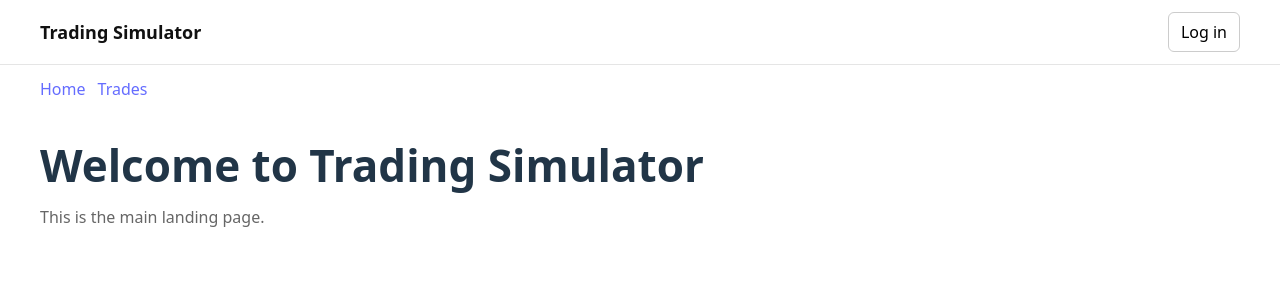
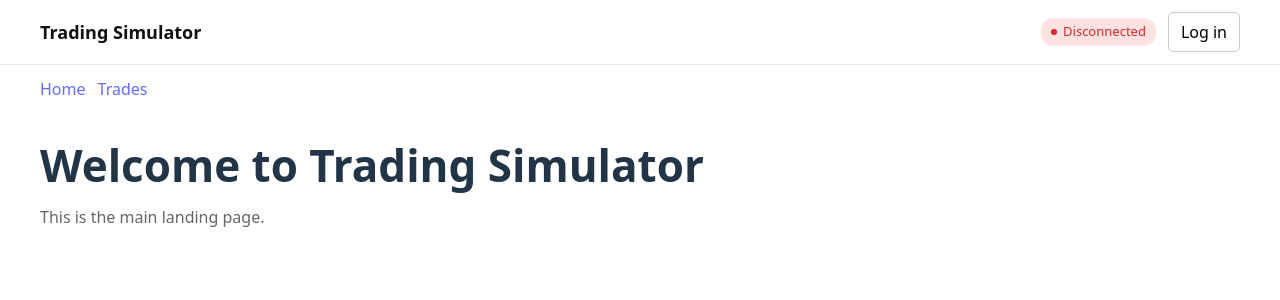
Before and after one commit to devinjae/simulator, a React app in the folder frontend/: page / in a window 1280 px wide. Shown: the top 300 px of the page. Built offline with nearby package versions, Linux system fonts and the light colour scheme; no server answers; the HTML template or start-up script is replaced by a standard one.

Commit message:
use ws hook

```diff
--- a/frontend/src/components/Header.tsx
+++ b/frontend/src/components/Header.tsx
@@ -1,10 +1,23 @@
 import { Link, useNavigate } from 'react-router-dom'
 import { useMemo } from 'react'
+import { useWebSocket } from '../hooks/useWebSocket'
+import LatencyPill from './LatencyPill'
 
 function Header() {
   const navigate = useNavigate()
 
   const isLoggedIn = useMemo(() => false, [])
+
+  const { latencyMs, isConnected, isReconnecting } = useWebSocket({
+    url: 'ws://localhost:8000/ws/market',
+    onMessage: () => {
+      // Handle market data updates if needed
+    },
+    pingInterval: 5000, // Ping every 5 seconds
+    maxRetries: 10,
+    initialBackoff: 500,
+    maxBackoff: 10000,
+  })
 
   return (
     <header style={{ width: '100%', borderBottom: '1px solid #e5e5e5', position: 'sticky', top: 0, background: '#fff', zIndex: 10 }}>
@@ -13,6 +26,11 @@ function Header() {
           Trading Simulator
         </Link>
         <div style={{ display: 'flex', alignItems: 'center', gap: 12 }}>
+          <LatencyPill
+            latencyMs={latencyMs}
+            isConnected={isConnected}
+            isReconnecting={isReconnecting}
+          />
           {isLoggedIn ? (
             <Link to="/profile" style={{ display: 'inline-flex', alignItems: 'center', gap: 8, textDecoration: 'none', color: '#111' }}>
               <div style={{ width: 28, height: 28, borderRadius: '50%', background: '#ddd' }} />
--- /dev/null
+++ b/frontend/src/components/LatencyPill.tsx
@@ -0,0 +1,61 @@
+interface LatencyPillProps {
+  latencyMs: number | null
+  isConnected: boolean
+  isReconnecting: boolean
+}
+
+function LatencyPill({ latencyMs, isConnected, isReconnecting }: LatencyPillProps) {
+  const getStatus = () => {
+    if (isReconnecting) {
+      return { text: 'Reconnecting...', color: '#f59e0b', bgColor: '#fef3c7' }
+    }
+    if (!isConnected) {
+      return { text: 'Disconnected', color: '#dc2626', bgColor: '#fee2e2' }
+    }
+    if (latencyMs === null) {
+      return { text: 'Connecting...', color: '#6b7280', bgColor: '#f3f4f6' }
+    }
+    if (latencyMs > 500) {
+      return { text: `${latencyMs}ms (degraded)`, color: '#f59e0b', bgColor: '#fef3c7' }
+    }
+    return { text: `${latencyMs}ms`, color: '#10b981', bgColor: '#d1fae5' }
+  }
+
+  const status = getStatus()
+
+  return (
+    <div
+      style={{
+        display: 'inline-flex',
+        alignItems: 'center',
+        gap: 6,
+        padding: '4px 10px',
+        borderRadius: 12,
+        fontSize: 13,
+        fontWeight: 500,
+        color: status.color,
+        backgroundColor: status.bgColor,
+        transition: 'all 0.2s ease',
+      }}
+    >
+      <div
+        style={{
+          width: 6,
+          height: 6,
+          borderRadius: '50%',
+          backgroundColor: status.color,
+          animation: isConnected && !isReconnecting ? 'pulse 2s ease-in-out infinite' : 'none',
+        }}
+      />
+      <span>{status.text}</span>
+      <style>{`
+        @keyframes pulse {
+          0%, 100% { opacity: 1; }
+          50% { opacity: 0.5; }
+        }
+      `}</style>
+    </div>
+  )
+}
+
+export default LatencyPill
--- /dev/null
+++ b/frontend/src/hooks/useWebSocket.ts
@@ -0,0 +1,187 @@
+import { useEffect, useRef, useState, useCallback } from 'react'
+
+interface UseWebSocketOptions {
+  url: string
+  onMessage?: (data: any) => void
+  onError?: (error: Event) => void
+  pingInterval?: number // ms between pings
+  maxRetries?: number
+  initialBackoff?: number // ms
+  maxBackoff?: number // ms
+}
+
+interface WebSocketState {
+  isConnected: boolean
+  latencyMs: number | null
+  lastPongAt: number | null
+  retryCount: number
+  isReconnecting: boolean
+}
+
+export function useWebSocket({
+  url,
+  onMessage,
+  onError,
+  pingInterval = 5000,
+  maxRetries = 10,
+  initialBackoff = 500,
+  maxBackoff = 10000,
+}: UseWebSocketOptions) {
+  const [state, setState] = useState<WebSocketState>({
+    isConnected: false,
+    latencyMs: null,
+    lastPongAt: null,
+    retryCount: 0,
+    isReconnecting: false,
+  })
+
+  const wsRef = useRef<WebSocket | null>(null)
+
+  // avoid node js issue
+  const pingTimerRef = useRef<ReturnType<typeof setInterval> | null>(null)
+  const reconnectTimerRef = useRef<ReturnType<typeof setTimeout> | null>(null)
+  const pingTimestampRef = useRef<number | null>(null)
+  const retryCountRef = useRef(0)
+
+  const clearTimers = useCallback(() => {
+    if (pingTimerRef.current) {
+      clearInterval(pingTimerRef.current)
+      pingTimerRef.current = null
+    }
+    if (reconnectTimerRef.current) {
+      clearTimeout(reconnectTimerRef.current)
+      reconnectTimerRef.current = null
+    }
+  }, [])
+
+  const calculateBackoff = useCallback((retryCount: number) => {
+    // Exponential backoff with jitter
+    const exponentialBackoff = Math.min(initialBackoff * Math.pow(2, retryCount), maxBackoff)
+    const jitter = Math.random() * 0.3 * exponentialBackoff // ±30% jitter
+    return exponentialBackoff + jitter
+  }, [initialBackoff, maxBackoff])
+
+  const startPingPong = useCallback(() => {
+    if (pingTimerRef.current) {
+      clearInterval(pingTimerRef.current)
+    }
+
+    pingTimerRef.current = setInterval(() => {
+      if (wsRef.current?.readyState === WebSocket.OPEN) {
+        pingTimestampRef.current = Date.now()
+        wsRef.current.send('ping')
+      }
+    }, pingInterval)
+  }, [pingInterval])
+
+  const connect = useCallback(() => {
+    if (wsRef.current?.readyState === WebSocket.OPEN) {
+      return
+    }
+
+    try {
+      const ws = new WebSocket(url)
+      wsRef.current = ws
+
+      ws.onopen = () => {
+        console.log('WebSocket connected')
+        setState(prev => ({
+          ...prev,
+          isConnected: true,
+          isReconnecting: false,
+        }))
+        retryCountRef.current = 0
+        startPingPong()
+      }
+
+      ws.onmessage = (event) => {
+        try {
+          const data = JSON.parse(event.data)
+
+          // Handle pong response
+          if (data.type === 'pong' && pingTimestampRef.current) {
+            const rtt = Date.now() - pingTimestampRef.current
+            setState(prev => ({
+              ...prev,
+              latencyMs: rtt,
+              lastPongAt: Date.now(),
+            }))
+            pingTimestampRef.current = null
+          } else {
+            // Regular message
+            onMessage?.(data)
+          }
+        } catch (err) {
+          // Not JSON, treat as regular message
+          onMessage?.(event.data)
+        }
+      }
+
+      ws.onerror = (error) => {
+        console.error('WebSocket error:', error)
+        onError?.(error)
+      }
+
+      ws.onclose = () => {
+        console.log('WebSocket closed')
+        setState(prev => ({ ...prev, isConnected: false }))
+        clearTimers()
+
+        // Attempt reconnection with backoff
+        if (retryCountRef.current < maxRetries) {
+          const backoffMs = calculateBackoff(retryCountRef.current)
+          console.log(`Reconnecting in ${Math.round(backoffMs)}ms (attempt ${retryCountRef.current + 1}/${maxRetries})`)
+
+          setState(prev => ({
+            ...prev,
+            isReconnecting: true,
+            retryCount: retryCountRef.current + 1,
+          }))
+
+          reconnectTimerRef.current = setTimeout(() => {
+            retryCountRef.current++
+            connect()
+          }, backoffMs)
+        } else {
+          console.error('Max reconnection attempts reached')
+          setState(prev => ({
+            ...prev,
+            isReconnecting: false,
+          }))
+        }
+      }
+    } catch (err) {
+      console.error('Failed to create WebSocket:', err)
+    }
+  }, [url, onMessage, onError, startPingPong, clearTimers, calculateBackoff, maxRetries])
+
+  const disconnect = useCallback(() => {
+    clearTimers()
+    if (wsRef.current) {
+      wsRef.current.close()
+      wsRef.current = null
+    }
+  }, [clearTimers])
+
+  const send = useCallback((data: any) => {
+    if (wsRef.current?.readyState === WebSocket.OPEN) {
+      wsRef.current.send(typeof data === 'string' ? data : JSON.stringify(data))
+    } else {
+      console.warn('WebSocket is not connected')
+    }
+  }, [])
+
+  useEffect(() => {
+    connect()
+    return () => {
+      disconnect()
+    }
+  }, [connect, disconnect])
+
+  return {
+    ...state,
+    send,
+    reconnect: connect,
+    disconnect,
+  }
+}
```
Also changed, not shown: 2 other files (tests, documents, lock files or other folders).
